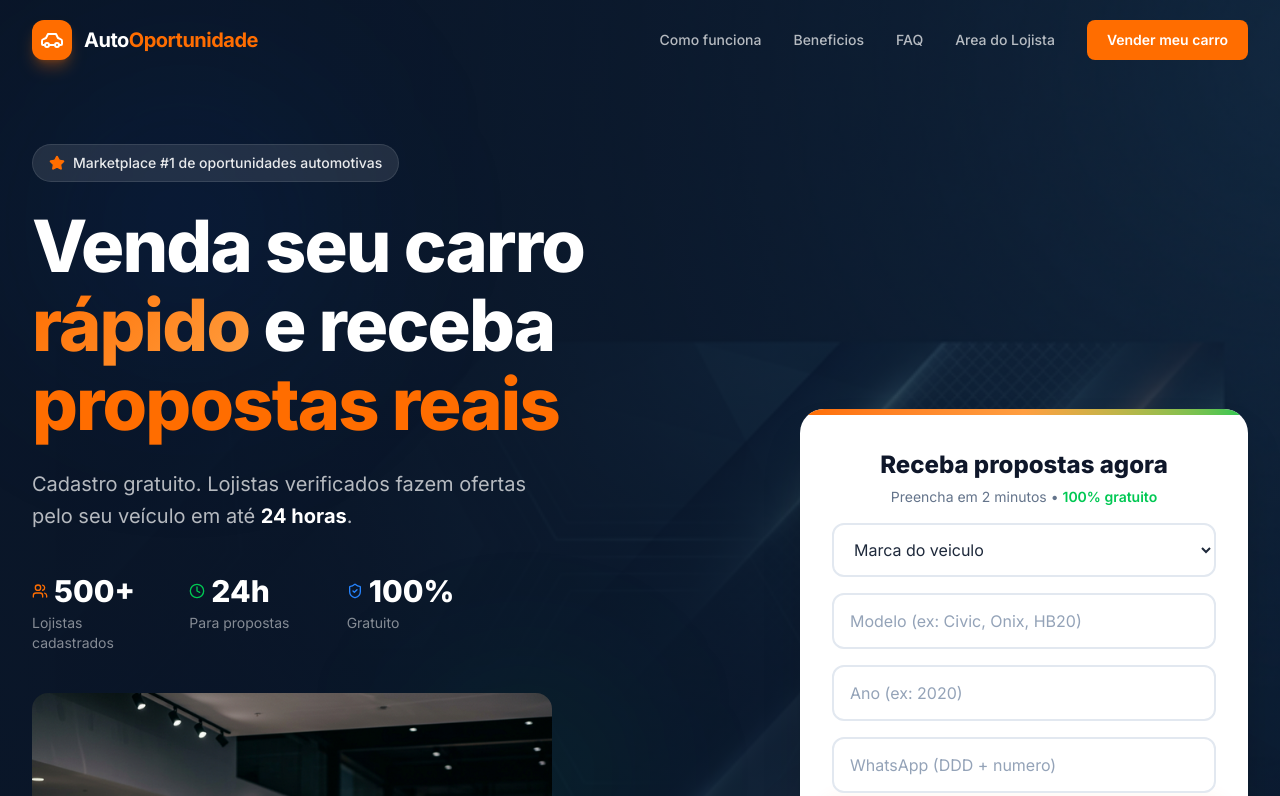
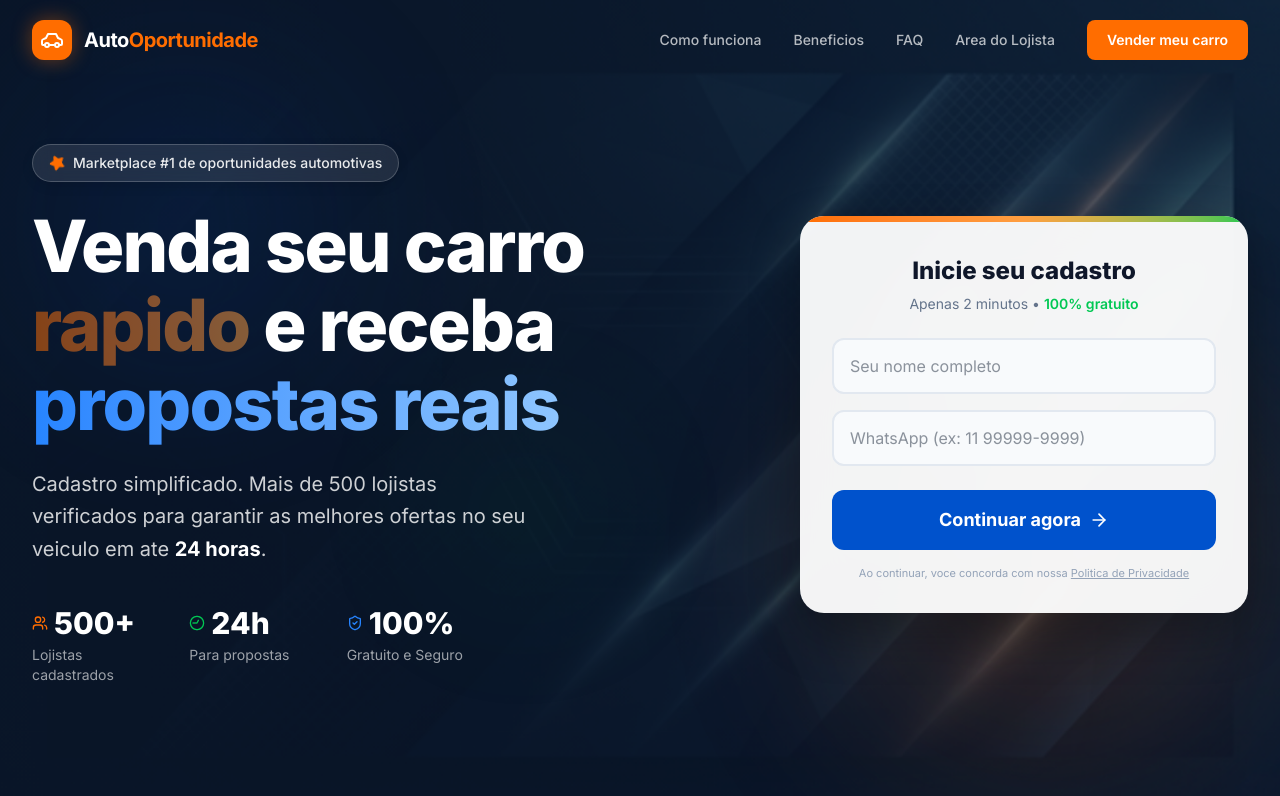
Before and after one commit to starmannweb/hotlead-car, a Next.js app: page / in a window 1280 px wide. Shown: the top 796 px of the page. Built offline with nearby package versions, Linux system fonts and the light colour scheme.

Commit message:
feat: simplificar form da hero para nome e whatsapp; melhorar animacoes; geoIP mantem cidade em branco

```diff
--- a/src/app/cadastro/page.tsx
+++ b/src/app/cadastro/page.tsx
@@ -8,10 +8,7 @@ function CadastroContent() {
   const searchParams = useSearchParams();
 
   const initialData = {
-    vehicle_brand: searchParams.get("brand") || undefined,
-    vehicle_model: searchParams.get("model") || undefined,
-    vehicle_year: searchParams.get("year") || undefined,
-    city: searchParams.get("city") || undefined,
+    name: searchParams.get("name") || undefined,
     phone: searchParams.get("phone") || undefined,
   };
 
--- a/src/components/HeroSection.tsx
+++ b/src/components/HeroSection.tsx
@@ -2,32 +2,27 @@
 
 import { useState } from "react";
 import { ArrowRight, Star, ShieldCheck, Clock, Users } from "lucide-react";
-import { VEHICLE_BRANDS } from "@/lib/constants";
 import { formatPhone, validatePhone } from "@/lib/validators";
 import { trackEvent } from "@/lib/tracking";
 import Image from "next/image";
 
 interface HeroSectionProps {
   onQuickSubmit: (data: {
-    vehicle_brand: string;
-    vehicle_model: string;
-    vehicle_year: string;
+    name: string;
     phone: string;
   }) => void;
 }
 
 export default function HeroSection({ onQuickSubmit }: HeroSectionProps) {
   const [formData, setFormData] = useState({
-    vehicle_brand: "",
-    vehicle_model: "",
-    vehicle_year: "",
+    name: "",
     phone: "",
   });
   const [errors, setErrors] = useState<Record<string, string>>({});
   const [focused, setFocused] = useState(false);
 
   const handleChange = (
-    e: React.ChangeEvent<HTMLInputElement | HTMLSelectElement>
+    e: React.ChangeEvent<HTMLInputElement>
   ) => {
     const { name, value } = e.target;
 
@@ -49,12 +44,8 @@ export default function HeroSection({ onQuickSubmit }: HeroSectionProps) {
 
   const validate = (): boolean => {
     const newErrors: Record<string, string> = {};
-    if (!formData.vehicle_brand) newErrors.vehicle_brand = "Selecione a marca";
-    if (!formData.vehicle_model.trim())
-      newErrors.vehicle_model = "Informe o modelo";
-    if (!formData.vehicle_year.trim())
-      newErrors.vehicle_year = "Informe o ano";
-    if (!validatePhone(formData.phone)) newErrors.phone = "WhatsApp inválido";
+    if (!formData.name.trim()) newErrors.name = "Informe seu nome";
+    if (!validatePhone(formData.phone)) newErrors.phone = "WhatsApp invalido";
     setErrors(newErrors);
     return Object.keys(newErrors).length === 0;
   };
@@ -69,7 +60,7 @@ export default function HeroSection({ onQuickSubmit }: HeroSectionProps) {
   return (
     <section className="relative min-h-[100dvh] md:min-h-0 md:py-0 flex items-center overflow-hidden">
       {/* Background Image */}
-      <div className="absolute inset-0 z-0">
+      <div className="absolute inset-0 z-0 scale-105 animate-[slowZoom_20s_ease-in-out_infinite_alternate]">
         <Image
           src="/images/hero-bg.png"
           alt="Background"
@@ -81,18 +72,18 @@ export default function HeroSection({ onQuickSubmit }: HeroSectionProps) {
         <div className="absolute inset-0 bg-gradient-to-r from-dark/95 via-dark/85 to-dark/60" />
       </div>
 
-      {/* Floating decorative elements */}
+      {/* Floating decorative elements with more complex animations */}
       <div className="absolute inset-0 overflow-hidden z-[1]">
-        <div className="absolute top-20 left-10 w-72 h-72 bg-primary/10 rounded-full blur-[100px]" />
-        <div className="absolute bottom-20 right-10 w-96 h-96 bg-accent/10 rounded-full blur-[120px]" />
-        <div className="absolute top-1/2 left-1/3 w-48 h-48 bg-secondary/8 rounded-full blur-[80px]" />
+        <div className="absolute top-20 left-10 w-72 h-72 bg-primary/20 rounded-full blur-[100px] animate-[pulse_4s_ease-in-out_infinite]" />
+        <div className="absolute bottom-20 right-10 w-96 h-96 bg-accent/20 rounded-full blur-[120px] animate-[pulse_6s_ease-in-out_infinite_alternate]" />
+        <div className="absolute top-1/2 left-1/3 w-48 h-48 bg-secondary/10 rounded-full blur-[80px] animate-[pulse_5s_ease-in-out_infinite]" />
       </div>
 
       {/* Navbar */}
       <nav className="absolute top-0 left-0 right-0 z-20 py-5">
         <div className="max-w-7xl mx-auto px-4 sm:px-6 lg:px-8 flex items-center justify-between">
-          <div className="flex items-center gap-3">
-            <div className="w-10 h-10 bg-accent rounded-xl flex items-center justify-center shadow-lg shadow-accent/30">
+          <div className="flex items-center gap-3 group cursor-pointer">
+            <div className="w-10 h-10 bg-accent rounded-xl flex items-center justify-center shadow-[0_0_20px_rgba(255,109,0,0.4)] group-hover:scale-110 transition-transform duration-300">
               <svg width="24" height="24" viewBox="0 0 24 24" fill="none" className="text-white">
                 <path d="M19 17h2c.6 0 1-.4 1-1v-3c0-.9-.7-1.7-1.5-1.9L18 10l-2-4H8L6 10l-2.5 1.1C2.7 11.3 2 12.1 2 13v3c0 .6.4 1 1 1h2" stroke="currentColor" strokeWidth="2" strokeLinecap="round" strokeLinejoin="round" />
                 <circle cx="7" cy="17" r="2" stroke="currentColor" strokeWidth="2" />
@@ -101,7 +92,7 @@ export default function HeroSection({ onQuickSubmit }: HeroSectionProps) {
               </svg>
             </div>
             <span className="text-white font-bold text-xl tracking-tight">
-              Auto<span className="text-accent">Oportunidade</span>
+              Auto<span className="text-accent group-hover:text-white transition-colors">Oportunidade</span>
             </span>
           </div>
 
@@ -123,9 +114,10 @@ export default function HeroSection({ onQuickSubmit }: HeroSectionProps) {
             </a>
             <a
               href="#como-funciona"
-              className="bg-accent hover:bg-accent-light text-white text-sm font-semibold px-5 py-2.5 rounded-lg transition-all duration-200 hover:scale-[1.02]"
+              className="relative overflow-hidden group bg-accent text-white text-sm font-semibold px-5 py-2.5 rounded-lg transition-all duration-300 hover:scale-[1.05] hover:shadow-[0_0_20px_rgba(255,109,0,0.6)]"
             >
-              Vender meu carro
+              <span className="relative z-10">Vender meu carro</span>
+              <div className="absolute inset-0 -translate-x-full bg-gradient-to-r from-transparent via-white/20 to-transparent group-hover:animate-[shimmer_1s_ease-in-out_infinite]" />
             </a>
           </div>
         </div>
@@ -135,126 +127,75 @@ export default function HeroSection({ onQuickSubmit }: HeroSectionProps) {
       <div className="relative z-10 w-full max-w-7xl mx-auto px-4 sm:px-6 lg:px-8 py-32 md:py-36">
         <div className="grid md:grid-cols-2 gap-10 lg:gap-20 items-center">
           {/* Left - Copy */}
-          <div className="text-center md:text-left animate-fade-in-left">
-            <div className="inline-flex items-center gap-2 bg-white/10 backdrop-blur-sm text-white/90 px-4 py-2 rounded-full text-sm font-medium mb-6 border border-white/10">
-              <Star className="w-4 h-4 text-accent" fill="#ff6d00" />
+          <div className="text-center md:text-left animate-[fadeInUp_0.8s_ease-out]">
+            <div className="inline-flex items-center gap-2 bg-white/10 backdrop-blur-md text-white/90 px-4 py-2 rounded-full text-sm font-medium mb-6 border border-white/20 shadow-[0_4px_12px_rgba(0,0,0,0.1)] hover:bg-white/20 transition-colors cursor-default">
+              <Star className="w-4 h-4 text-accent animate-[spin_4s_linear_infinite]" fill="#ff6d00" />
               Marketplace #1 de oportunidades automotivas
             </div>
             <h1 className="text-4xl sm:text-5xl lg:text-6xl xl:text-7xl font-extrabold text-white leading-[1.1] tracking-tight">
               Venda seu carro{" "}
-              <span className="gradient-text">rápido</span> e receba{" "}
-              <span className="text-accent">propostas reais</span>
+              <span className="text-transparent bg-clip-text bg-gradient-to-r from-accent to-accent-light animate-pulse">rapido</span> e receba{" "}
+              <span className="text-transparent bg-clip-text bg-gradient-to-r from-primary-light to-blue-300">propostas reais</span>
             </h1>
-            <p className="mt-6 text-lg sm:text-xl text-white/70 leading-relaxed max-w-lg mx-auto md:mx-0">
-              Cadastro gratuito. Lojistas verificados fazem ofertas pelo seu
-              veículo em até <strong className="text-white">24 horas</strong>.
+            <p className="mt-6 text-lg sm:text-xl text-white/80 leading-relaxed max-w-lg mx-auto md:mx-0">
+              Cadastro simplificado. Mais de 500 lojistas verificados para garantir as melhores ofertas no seu veiculo em ate <strong className="text-white">24 horas</strong>.
             </p>
 
             {/* Stats */}
             <div className="mt-10 grid grid-cols-3 gap-6 max-w-md mx-auto md:mx-0">
-              <div className="text-center md:text-left">
+              <div className="text-center md:text-left group cursor-default">
                 <div className="flex items-center gap-1.5 justify-center md:justify-start">
-                  <Users className="w-4 h-4 text-accent" />
+                  <Users className="w-4 h-4 text-accent group-hover:scale-125 transition-transform" />
                   <span className="text-2xl sm:text-3xl font-extrabold text-white">500+</span>
                 </div>
-                <p className="text-xs sm:text-sm text-white/50 mt-1">Lojistas cadastrados</p>
+                <p className="text-xs sm:text-sm text-white/60 mt-1">Lojistas cadastrados</p>
               </div>
-              <div className="text-center md:text-left">
+              <div className="text-center md:text-left group cursor-default">
                 <div className="flex items-center gap-1.5 justify-center md:justify-start">
-                  <Clock className="w-4 h-4 text-secondary" />
+                  <Clock className="w-4 h-4 text-secondary group-hover:scale-125 -rotate-90 group-hover:rotate-0 transition-all duration-300" />
                   <span className="text-2xl sm:text-3xl font-extrabold text-white">24h</span>
                 </div>
-                <p className="text-xs sm:text-sm text-white/50 mt-1">Para propostas</p>
+                <p className="text-xs sm:text-sm text-white/60 mt-1">Para propostas</p>
               </div>
-              <div className="text-center md:text-left">
+              <div className="text-center md:text-left group cursor-default">
                 <div className="flex items-center gap-1.5 justify-center md:justify-start">
-                  <ShieldCheck className="w-4 h-4 text-primary-light" />
+                  <ShieldCheck className="w-4 h-4 text-primary-light group-hover:scale-125 transition-transform" />
                   <span className="text-2xl sm:text-3xl font-extrabold text-white">100%</span>
                 </div>
-                <p className="text-xs sm:text-sm text-white/50 mt-1">Gratuito</p>
-              </div>
-            </div>
-
-            {/* Car image - mobile hidden, visible on larger screens below text */}
-            <div className="hidden lg:block mt-10 relative">
-              <Image
-                src="/images/hero-car.png"
-                alt="Carro em destaque"
-                width={520}
-                height={300}
-                className="rounded-2xl object-cover animate-float"
-                priority
-              />
-              <div className="absolute -bottom-3 left-1/2 -translate-x-1/2 bg-white/10 backdrop-blur-md border border-white/20 rounded-xl px-5 py-3 flex items-center gap-3">
-                <div className="w-3 h-3 bg-green-400 rounded-full animate-pulse" />
-                <span className="text-white text-sm font-medium">Lojistas online buscando veículos agora</span>
+                <p className="text-xs sm:text-sm text-white/60 mt-1">Gratuito e Seguro</p>
               </div>
             </div>
           </div>
 
-          {/* Right - Form */}
-          <div className="w-full max-w-md mx-auto md:mx-0 md:ml-auto animate-fade-in-right delay-200">
+          {/* Right - Form (Simplified and with nice effects) */}
+          <div className="w-full max-w-md mx-auto md:mx-0 md:ml-auto animate-[fadeInLeft_1s_ease-out]">
             <form
               onSubmit={handleSubmit}
-              className="bg-white rounded-3xl shadow-2xl shadow-black/20 p-7 sm:p-8 space-y-4 relative overflow-hidden"
+              className="bg-white/95 backdrop-blur-xl rounded-3xl shadow-[0_20px_50px_rgba(0,0,0,0.3)] p-7 sm:p-8 space-y-4 relative overflow-hidden group/form hover:shadow-[0_20px_60px_rgba(255,109,0,0.2)] transition-shadow duration-500"
             >
               {/* Top accent bar */}
               <div className="absolute top-0 left-0 right-0 h-1.5 bg-gradient-to-r from-accent via-accent-light to-secondary" />
 
-              <div className="text-center mb-4 pt-2">
-                <h2 className="text-2xl font-extrabold text-gray-900">
-                  Receba propostas agora
+              <div className="text-center mb-6 pt-2">
+                <h2 className="text-2xl font-extrabold text-gray-900 leading-tight">
+                  Inicie seu cadastro
                 </h2>
-                <p className="text-sm text-gray-500 mt-1.5">
-                  Preencha em 2 minutos • <span className="text-secondary font-semibold">100% gratuito</span>
+                <p className="text-sm text-gray-500 mt-2">
+                  Apenas 2 minutos • <span className="text-secondary font-semibold">100% gratuito</span>
                 </p>
-              </div>
-
-              <div>
-                <select
-                  name="vehicle_brand"
-                  value={formData.vehicle_brand}
-                  onChange={handleChange}
-                  className={`input-field ${errors.vehicle_brand ? "!border-red-400 !ring-red-100" : ""}`}
-                >
-                  <option value="">Marca do veiculo</option>
-                  {VEHICLE_BRANDS.map((brand) => (
-                    <option key={brand} value={brand}>
-                      {brand}
-                    </option>
-                  ))}
-                </select>
-                {errors.vehicle_brand && (
-                  <p className="text-red-500 text-xs mt-1">{errors.vehicle_brand}</p>
-                )}
               </div>
 
               <div>
                 <input
                   type="text"
-                  name="vehicle_model"
-                  placeholder="Modelo (ex: Civic, Onix, HB20)"
-                  value={formData.vehicle_model}
+                  name="name"
+                  placeholder="Seu nome completo"
+                  value={formData.name}
                   onChange={handleChange}
-                  className={`input-field ${errors.vehicle_model ? "!border-red-400 !ring-red-100" : ""}`}
+                  className={`w-full bg-gray-50 border-2 border-gray-200 rounded-xl px-4 py-3.5 text-base focus:outline-none focus:border-primary focus:ring-1 focus:ring-primary transition-all duration-300 ${errors.name ? "!border-red-400 !bg-red-50" : "hover:border-gray-300"}`}
                 />
-                {errors.vehicle_model && (
-                  <p className="text-red-500 text-xs mt-1">{errors.vehicle_model}</p>
-                )}
-              </div>
-
-              <div>
-                <input
-                  type="text"
-                  name="vehicle_year"
-                  placeholder="Ano (ex: 2020)"
-                  maxLength={4}
-                  value={formData.vehicle_year}
-                  onChange={handleChange}
-                  className={`input-field ${errors.vehicle_year ? "!border-red-400 !ring-red-100" : ""}`}
-                />
-                {errors.vehicle_year && (
-                  <p className="text-red-500 text-xs mt-1">{errors.vehicle_year}</p>
+                {errors.name && (
+                  <p className="text-red-500 text-xs mt-1 animate-[shake_0.5s_ease-in-out]">{errors.name}</p>
                 )}
               </div>
 
@@ -262,36 +203,49 @@ export default function HeroSection({ onQuickSubmit }: HeroSectionProps) {
                 <input
                   type="tel"
                   name="phone"
-                  placeholder="WhatsApp (DDD + numero)"
+                  placeholder="WhatsApp (ex: 11 99999-9999)"
                   value={formData.phone}
                   onChange={handleChange}
                   maxLength={16}
-                  className={`input-field ${errors.phone ? "!border-red-400 !ring-red-100" : ""}`}
+                  className={`w-full bg-gray-50 border-2 border-gray-200 rounded-xl px-4 py-3.5 text-base focus:outline-none focus:border-primary focus:ring-1 focus:ring-primary transition-all duration-300 ${errors.phone ? "!border-red-400 !bg-red-50" : "hover:border-gray-300"}`}
                 />
                 {errors.phone && (
-                  <p className="text-red-500 text-xs mt-1">{errors.phone}</p>
+                  <p className="text-red-500 text-xs mt-1 animate-[shake_0.5s_ease-in-out]">{errors.phone}</p>
                 )}
               </div>
 
-              <button
-                type="submit"
-                className="btn-primary w-full flex items-center justify-center gap-2 animate-pulse-glow"
-              >
-                Receber propostas agora
-                <ArrowRight className="w-5 h-5" />
-              </button>
+              <div className="pt-2">
+                <button
+                  type="submit"
+                  className="w-full relative overflow-hidden bg-primary text-white font-bold text-lg py-4 rounded-xl flex items-center justify-center gap-2 transition-transform duration-300 hover:scale-[1.02] hover:shadow-[0_10px_20px_rgba(10,55,160,0.3)] group-hover/btn"
+                >
+                  <span className="relative z-10 flex items-center gap-2">
+                    Continuar agora
+                    <ArrowRight className="w-5 h-5 group-hover:translate-x-1 transition-transform" />
+                  </span>
+                  <div className="absolute inset-0 bg-gradient-to-r from-primary via-blue-500 to-primary opacity-0 hover:opacity-100 transition-opacity duration-300"></div>
+                </button>
+              </div>
 
-              <p className="text-[11px] text-gray-400 text-center leading-snug">
-                Ao continuar, você concorda com nossa{" "}
+              <p className="text-[11px] text-gray-400 text-center leading-snug mt-4">
+                Ao continuar, voce concorda com nossa{" "}
                 <a href="#" className="underline hover:text-gray-600 transition-colors">
-                  Política de Privacidade
-                </a>{" "}
-                e autoriza o contato via WhatsApp conforme a LGPD.
+                  Politica de Privacidade
+                </a>
               </p>
             </form>
           </div>
         </div>
       </div>
+
+      <style dangerouslySetInnerHTML={{
+        __html: `
+        @keyframes slowZoom { from { transform: scale(1); } to { transform: scale(1.1); } }
+        @keyframes shimmer { 100% { transform: translateX(100%); } }
+        @keyframes shake { 0%, 100% { transform: translateX(0); } 25% { transform: translateX(-5px); } 75% { transform: translateX(5px); } }
+        @keyframes fadeInLeft { from { opacity: 0; transform: translateX(30px); } to { opacity: 1; transform: translateX(0); } }
+        @keyframes fadeInUp { from { opacity: 0; transform: translateY(30px); } to { opacity: 1; transform: translateY(0); } }
+      `}} />
     </section>
   );
 }
```
Also changed, not shown: src/app/globals.css (+92 -19 lines), src/app/page.tsx (+2 -6 lines), src/components/TypeformFlow.tsx (+13 -9 lines).
